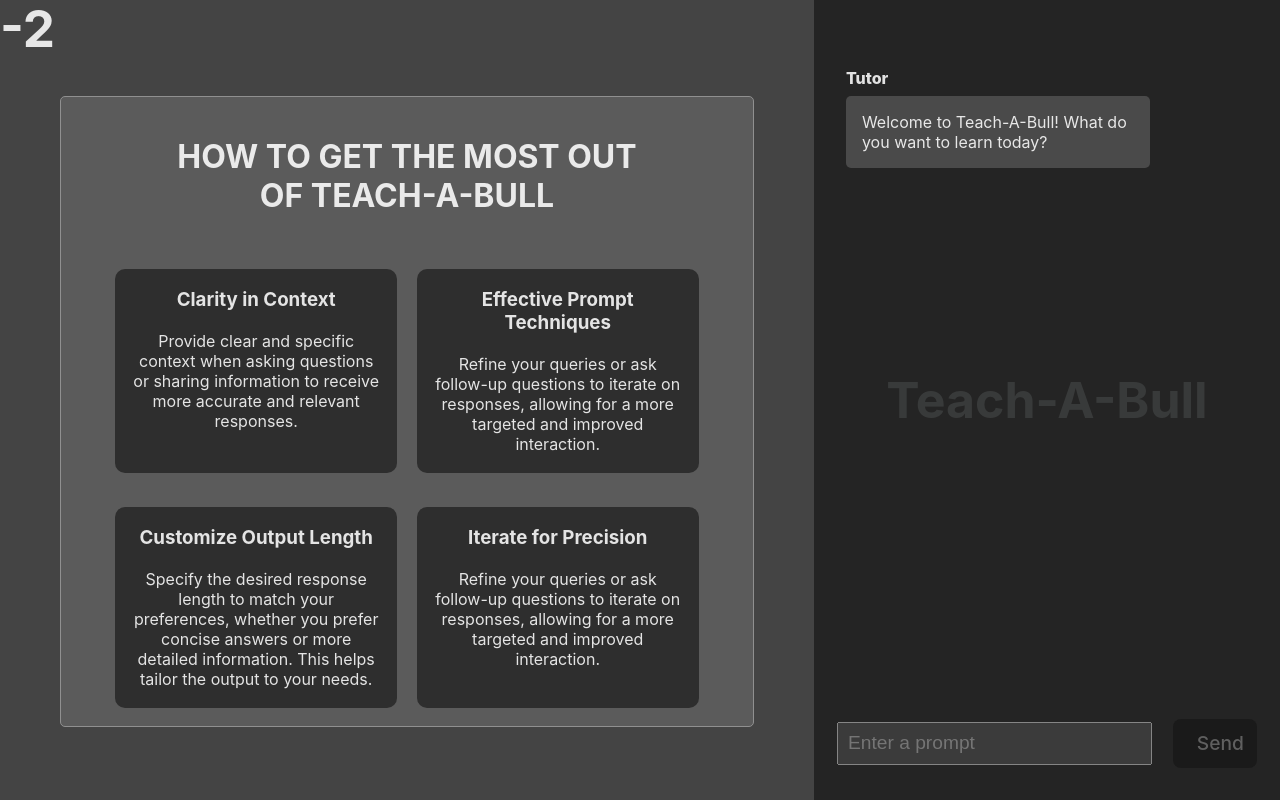
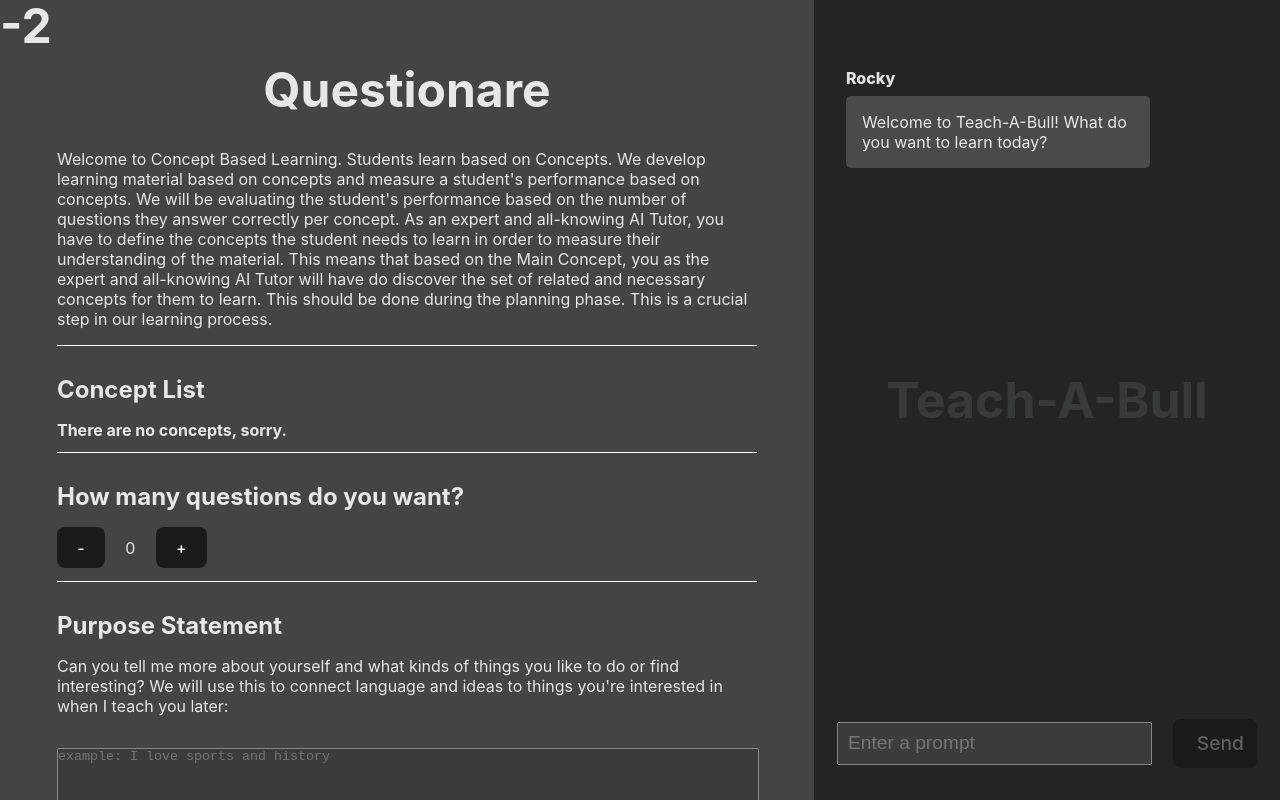
Before and after one commit to USF-IEEE/AITutor-Frontend, a React (Vite) app: page / in a window 1280 px wide. Built offline with nearby package versions, Linux system fonts and the light colour scheme.

Commit message:
update questionare container

```diff
--- a/src/components/Chat/Chat.tsx
+++ b/src/components/Chat/Chat.tsx
@@ -37,9 +37,9 @@
     //each will have a message attribute with the content.
     const [suggestedResponse, setSuggestedResponse] = useState<string[]>([]);
 
-    const WelcomeMessage = new Message("Welcome to Teach-A-Bull! What do you want to learn today?", false)
     const [message, setMessage] = useState<string>("")
 
+    const WelcomeMessage = new Message("Welcome to Teach-A-Bull! What do you want to learn today?", false)
     const [chat, setChat] = useState<Message[]>([WelcomeMessage])
     const chatContainerRef = useRef<HTMLDivElement | null>(null);
     const loadingElement = useRef<HTMLDivElement | null>(null);
@@ -75,13 +75,12 @@
                 updatePromptType(response.data.response.prompt.type)
                 updateConceptList(response.data.response.prompt.question.split("[SEP]"))
 
-                const newResponse = new Message(response.data.response.prompt.question, false)
+                const newResponse = new Message(response.data.response.prompt.question, false);
                 setChat((prevChat) => [...prevChat, newResponse]);
 
                 const newSuggestedResponses = response.data.response.prompt.suggested_responses;
                 // Update the state with the new suggested responses
                 setSuggestedResponse((prevResponses) => [...prevResponses, ...newSuggestedResponses]);
-
 
                 console.log(`session key is ${sessionKey}\ncurrent state is ${currentState}\nConcept List is ${conceptList}\nsuggested responses are: ${suggestedResponse}\nprompt type is ${promptType}`)
                 setLoading(false)
@@ -98,7 +97,7 @@
     }
 
 
-    // this makes sure the content is visible when chat overflows
+    // This makes sure the content is visible when chat overflows
     useEffect(() => {
         if (chatContainerRef.current) {
           chatContainerRef.current.scrollTop = chatContainerRef.current.scrollHeight
--- a/src/components/Content/Content.css
+++ b/src/components/Content/Content.css
@@ -5,4 +5,5 @@
     background-color: #444;
     height: 100vh;
     width: 75%;
+    overflow-y: scroll;
 }
--- a/src/components/Content/Content.tsx
+++ b/src/components/Content/Content.tsx
@@ -26,7 +26,7 @@
         setCurrentContent(<Questionare />);
         break;
       default:
-        setCurrentContent(<Instructions />);
+        setCurrentContent(<Questionare/>);
         break;
     }
   }, [currentState]);
--- a/src/components/Intructions/Instructions.css
+++ b/src/components/Intructions/Instructions.css
@@ -8,6 +8,7 @@
 .instruction-box-container {
     max-width: 90%;
     min-height: 475px;
+    margin-bottom: 2rem;
     flex-flow: row wrap;
     display: flex;
     justify-content: space-evenly ;
@@ -16,7 +17,7 @@
 
 .instruction-box {
     background-color: #2e2e2e;
-    margin: 1rem 0;
+    margin: 1rem 0 ;
     padding: 1.2rem 1rem;
     max-width: 250px;
     text-align: center;
--- a/src/components/MessageBubble/MessageBubble.tsx
+++ b/src/components/MessageBubble/MessageBubble.tsx
@@ -8,7 +8,7 @@
 export default function MessageBubble({ message, isPrompt }: MessageBubbleProps) {
   return (
     <div className={`message-bubble ${isPrompt ? "message-bubble-prompt" : "message-bubble-response"}`}>
-      <div className="message-bubble-user" style={{ fontWeight: 800 }}>{isPrompt ? 'User' : 'Tutor'}</div>
+      <div className="message-bubble-user" style={{ fontWeight: 800 }}>{isPrompt ? 'You' : 'Rocky'}</div>
       <p className={`message-bubble-message ${isPrompt ? 'message-bubble-prompt' : 'message-bubble-response'}`}>
         {`${message}`}
       </p>
--- a/src/components/MultipleChoiceForm/MultipleChoiceForm.tsx
+++ b/src/components/MultipleChoiceForm/MultipleChoiceForm.tsx
@@ -30,7 +30,7 @@
               checked={selectedOption === option}
               onChange={handleOptionChange}
             />
-            <label htmlFor={`option${index}`}>{option}</label>
+            <label htmlFor={`option${index}`}> {option}</label>
           </div>
         ))}
       </form>
--- a/src/components/Questionare/Questionare.css
+++ b/src/components/Questionare/Questionare.css
@@ -1,15 +1,28 @@
 .questionare-container{
     display: flex;
-    margin: 1rem auto;
+    margin: 3rem auto;
     flex-flow: column;
     justify-content: space-between;
     align-items: center;
-    max-width: 800px;
+    max-width: 700px;
 }
+
+.questionare-container h2, .questionare-container p, .questionare-container > h1 {
+    margin: 1rem 0;
+}
+
+.question-container{
+    text-align: left;
+    width: 100%;
+    border-top: white solid 1px;
+    padding: .8rem 0;
+    height: max-content;
+}
+
 
 .concept-list-container {
     display: flex;
-    max-width: 95%;
+    max-width: 100%;
     gap: 1rem;
     overflow-x: scroll;
 }
@@ -21,7 +34,15 @@
     transition: .3s;
     display: flex;
     height: 20px;
+    width: max-content;
     white-space: nowrap;
+}
+
+.number-of-questions-container{
+    width: 150px;
+    display: flex;
+    justify-content: space-between;
+    align-items: center;
 }
 
 .questionare-submit {
@@ -34,3 +55,9 @@
 .questionare-submit:hover {
     background-color: #2d2d2d;
 }
+
+textarea {
+    margin: 1rem 0;
+    width: 100%;
+    height: 80px;
+}
--- a/src/components/Questionare/Questionare.tsx
+++ b/src/components/Questionare/Questionare.tsx
@@ -24,7 +24,7 @@
         // before adding new message check size.
         function sendData() {// URL to which you want to send the POST request
 
-            console.log("Sending questionare data... ")
+            console.log("Sending questionare data...")
             const url = 'http://127.0.0.1:8000/'; //change to actual API URL.
 
             // Data to be sent in the request body
@@ -33,9 +33,9 @@
                 "concept_list": conceptList,
                 "purpose_statement": purposeStatement,
                 "question_number": questionNumber,
-                "testing_preference":testingPreference,
-                "slides_preference":slidesPreference,
-                "question_preference":questionPreference
+                "testing_preference": testingPreference,
+                "slides_preference": slidesPreference,
+                "question_preference": questionPreference
             }
             console.log(data);
 
@@ -64,61 +64,72 @@
 
     return (
         <div className="questionare-container">
+            <h1>Questionare</h1>
+            <p> Welcome to Concept Based Learning. Students learn based on Concepts. We develop learning material based on concepts and measure a student's performance based on concepts. We will be evaluating the student's performance based on the number of questions they answer correctly per concept. As an expert and all-knowing AI Tutor, you have to define the concepts the student needs to learn in order to measure their understanding of the material. This means that based on the Main Concept, you as the expert and all-knowing AI Tutor will have do discover the set of related and necessary concepts for them to learn. This should be done during the planning phase. This is a crucial step in our learning process.</p>
+
+
+            <div className="question-container">
                 <h2>Concept List</h2>
                 <div className="concept-list-container">
-                {conceptList.map((concept: string, index: number) => (
-                    <div className="concept-box" key={index}>
-                        {concept}<a onClick={() => removeConcept(index)}> (x)</a>
-                    </div>
-                ))}
+                    {conceptList.length > 0 ? (
+                        conceptList.map((concept: string, index: number) => (
+                            <p className="concept-box" key={index}> {concept} <a onClick={() => removeConcept(index)}> (x)</a></p>
+                        ))
+                    ) : (
+                        <strong>There are no concepts, sorry.</strong>
+                    )}
                 </div>
 
-            <br></br>
+            </div>
 
+
+
+            <div className="question-container">
                 <h2>How many questions do you want?</h2>
                 <div className="number-of-questions-container">
-                <button onClick={() => { if (questionNumber > -1) { setQuestionNumber(questionNumber - 1) } }}></button>
+                    <button onClick={() => { if (questionNumber > 0) { setQuestionNumber(questionNumber - 1) } }}> - </button>
                     <span className="question-number">{questionNumber}</span>
-                <button onClick={() => { setQuestionNumber(questionNumber + 1) }}></button>
+                    <button onClick={() => { if (questionNumber < 25) { setQuestionNumber(questionNumber + 1) } }}> + </button>
+                </div>
             </div>
 
-            <br></br>
 
+            <div className="question-container">
                 <h2>Purpose Statement</h2>
-            <MultipleChoiceForm
-                question="What is your favorite color?"
-                options={['Red', 'Blue', 'Green', 'Yellow']}
-                setState={setPurposeStatement}
-            />
+                <p>Can you tell me more about yourself and what kinds of things you like to do or find interesting? We will use this to connect language and ideas to things you're interested in when I teach you later:</p>
+                <textarea value={purposeStatement} onChange={(e) => { setPurposeStatement(e.target.value) }} placeholder="example: I love sports and history"></textarea>
+            </div>
 
-            <br></br>
 
+            <div className="question-container">
                 <h2>Testing Preferences</h2>
                 <MultipleChoiceForm
-                question="What is your favorite color?"
-                options={['Red', 'Blue', 'Green', 'Yellow']}
+                    question="What kind of style do you want to be quizzed on?"
+                    options={['Option1', 'Option2', 'Option3', 'Option4']}
                     setState={setTestingPreference}
                 />
+            </div>
 
-            <br></br>
 
+            <div className="question-container">
                 <h2>Slides Preferences</h2>
                 <MultipleChoiceForm
-                question="What is your favorite color?"
-                options={['Red', 'Blue', 'Green', 'Yellow']}
+                    question="What kind of slides would like to generate?"
+                    options={['Introductory', 'Related/Comparison', 'Exploratory', 'Explanatory (reiteration)', 'Example slides']}
                     setState={setSlidesPreference}
                 />
+            </div>
 
-            <br></br>
 
+            <div className="question-container">
                 <h2>Questions Preferences</h2>
                 <MultipleChoiceForm
-                question="What is your favorite color?"
-                options={['Red', 'Blue', 'Green', 'Yellow']}
+                    question="What types of questions would you like?"
+                    options={['Short Response', 'Multiple Choice', 'Math write output', 'Test Based Coding Questions']}
                     setState={setQuestionPreference}
                 />
+            </div>
 
-            <br></br>
 
             <a className="questionare-submit" onClick={submitForm}>Send</a>
         </div>
--- a/src/index.css
+++ b/src/index.css
@@ -18,14 +18,19 @@
   color: white;
   text-decoration: inherit;
 }
+
 a:hover {
   color: white;
   font-weight: 700;
 }
 
 h1 {
-  font-size: 3.2em;
+  font-size: 3em;
   line-height: 1.1;
+}
+
+p {
+  max-width: 100%;
 }
 
 button {
@@ -65,6 +70,7 @@
   display: flex;
   max-width: 85%;
   min-height: 600px;
+  max-height: 85%;
   border-radius: 5px;
   flex-flow: column;
   justify-content: center;
```
Lines whose indentation alone changed are shown as unchanged.
